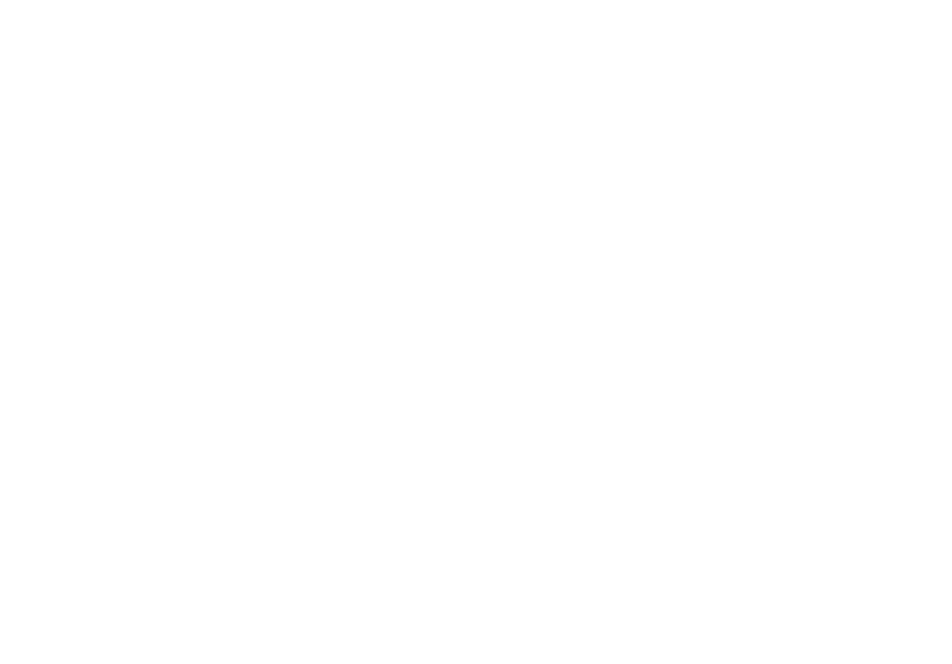
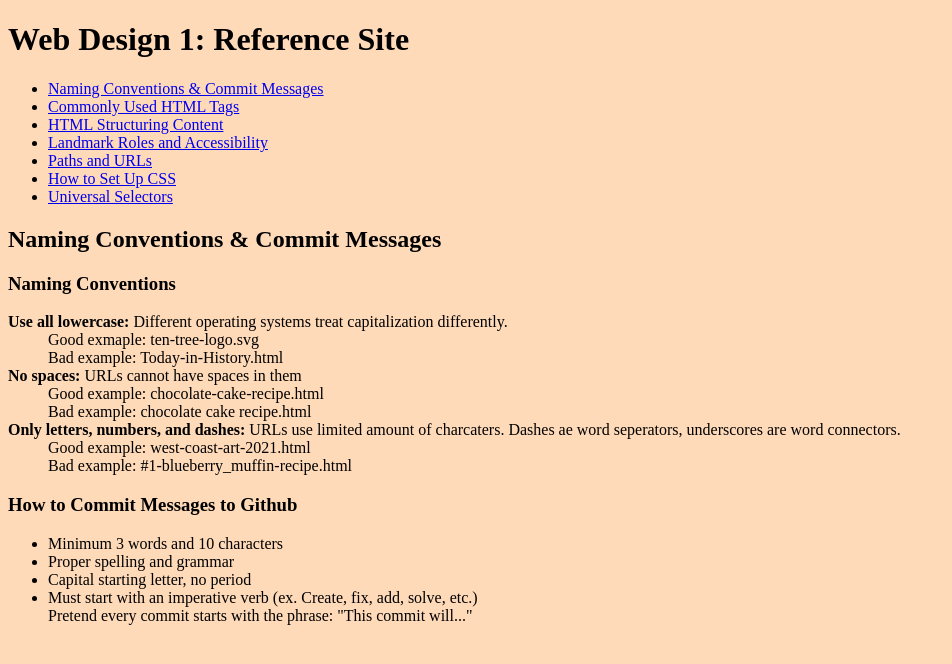
Before and after one commit to alisonmorin/refrence-website, a plain HTML site: page index.html in a window 1280 px wide. Shown: the whole page, without its empty margins (0-952 px from the left). Drawn offline with Linux system fonts and the light colour scheme.

Commit message:
Add html tags and content for week 3 material

```diff
--- /dev/null
+++ b/css/style.css
@@ -0,0 +1,3 @@
+html {
+  background-color:peachpuff;
+}
--- a/index.html
+++ b/index.html
@@ -4,9 +4,60 @@
   <meta charset="UTF-8">
   <meta http-equiv="X-UA-Compatible" content="IE=edge">
   <meta name="viewport" content="width=device-width, initial-scale=1.0">
-  <title>Web Design 1 Refrence Site</title>
+  <title>Web Design 1 Reference Site</title>
 </head>
 <body>
+  <header role="banner">
+    <h1>Web Design 1: Reference Site </h1>
+    <link rel="stylesheet" href="css/style.css">
 
+    <nav>
+      <ul>
+        <li><a href="#naming-and-commit">Naming Conventions & Commit Messages</a></li>
+        <li><a href="#html-tags">Commonly Used HTML Tags</a></li>
+        <li><a href="#structuring">HTML Structuring Content</a></li>
+        <li><a href="#accessibility">Landmark Roles and Accessibility</a></li>
+        <li><a href="#paths">Paths and URLs</a></li>
+        <li><a href="#css-setup">How to Set Up CSS</a></li>
+        <li><a href="#selectors">Universal Selectors</a></li>
+      </ul>
+    </nav>
+  </header>
+
+  <main role="main">
+    <section id="naming-and-commit">
+      <h2>Naming Conventions & Commit Messages</h2>
+
+      <article>
+        <h3 id="naming-and-commit">Naming Conventions</h3>
+        <dl>
+          <dt><strong>Use all lowercase:</strong> Different operating systems treat capitalization differently.</dt>
+            <dd>Good exmaple: ten-tree-logo.svg</dd>
+            <dd>Bad example: Today-in-History.html</dd>
+          <dt><strong>No spaces:</strong> URLs cannot have spaces in them</dt>
+            <dd>Good example: chocolate-cake-recipe.html</dd>
+            <dd>Bad example: chocolate cake recipe.html</dd>
+          <dt><strong>Only letters, numbers, and dashes:</strong> URLs use limited amount of charcaters. Dashes ae word seperators, underscores are word connectors.</dt>
+            <dd>Good example: west-coast-art-2021.html</dd>
+            <dd>Bad example: #1-blueberry_muffin-recipe.html</dd>
+        </dl>
+      </article>
+
+      <article>
+        <h3>How to Commit Messages to Github</h3>
+        <ul>
+          <li>Minimum 3 words and 10 characters</li>
+          <li>Proper spelling and grammar</li>
+          <li>Capital starting letter, no period</li>
+          <li>Must start with an imperative verb (ex. Create, fix, add, solve, etc.)</li>
+          Pretend every commit starts with the phrase: "This commit will..."
+        </ul>
+      </article>
+    </section>
+  </main>
+
+  <footer role="contentinfo">
+
+  </footer>
 </body>
 </html>
```
Also changed, not shown: images/link-element.png (added), images/moving-into-folders.png (added), images/moving-out-of-folders.png (added), images/paths-in-same-folder.png (added), images/rule-set.png (added), images/skip-link.png (added), 1 other file.
